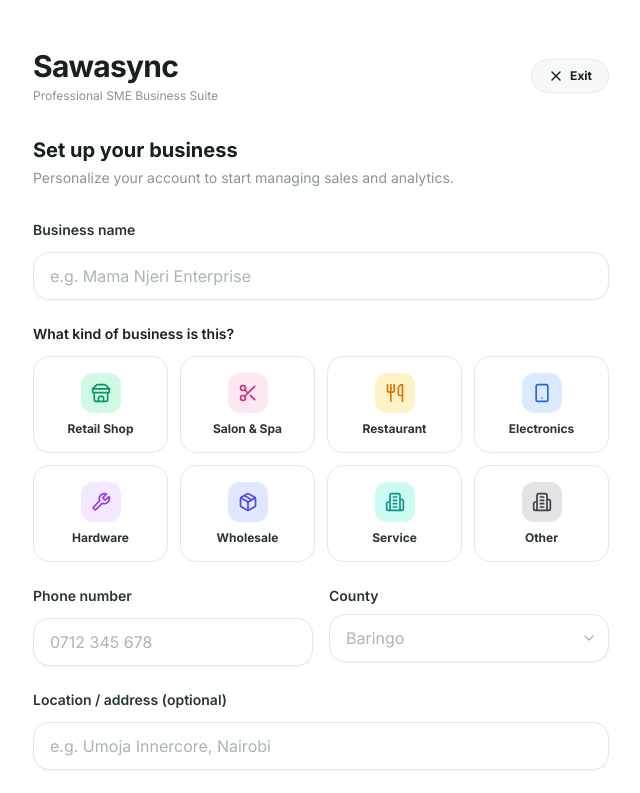
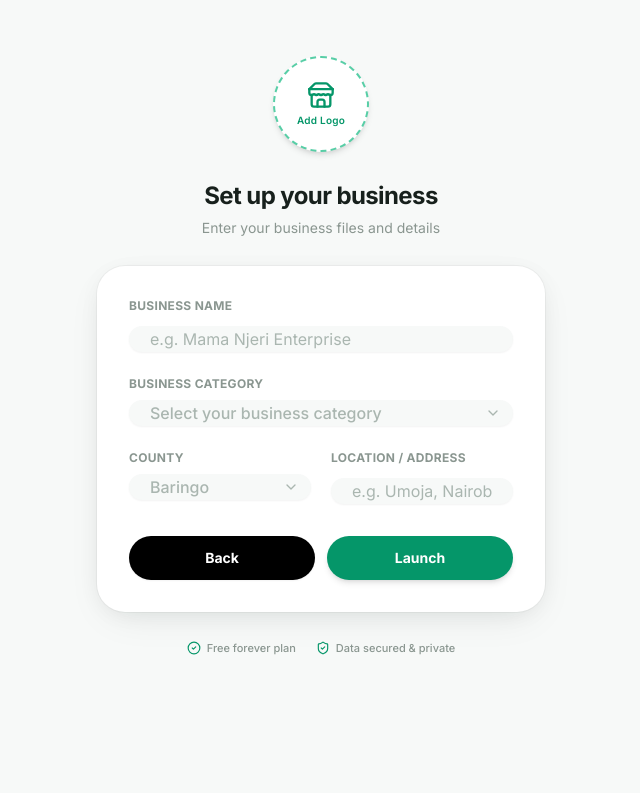
Before and after one commit to WatchDog386/Business-SME, a React (Vite) app in the folder frontend/: page /onboarding in a window 1280 px wide. Shown: the top 793 px of the page, without its empty margins (319-959 px from the left). Built offline with nearby package versions, Linux system fonts and the light colour scheme; sample sign-in values are in the browser's storage.

Commit message:
Polish onboarding page with M3 elevated card, logo upload, dropdowns; add Poppins font; business logo support in API

```diff
--- a/frontend/src/api/endpoints.ts
+++ b/frontend/src/api/endpoints.ts
@@ -65,6 +65,7 @@ export const businessesApi = {
     county?: string;
     currency?: string;
     timezone?: string;
+    logoUrl?: string;
   }) => api<Business>({ method: 'POST', url: '/businesses', data }),
   mine: () => api<Business[]>({ method: 'GET', url: '/businesses/mine' }),
   current: () => api<Business>({ method: 'GET', url: '/businesses/current' }),
--- a/frontend/src/features/auth/splash-page.tsx
+++ b/frontend/src/features/auth/splash-page.tsx
@@ -15,10 +15,10 @@ export function SplashPage() {
           alt="Biashara logo"
           className="relative h-44 w-44 object-contain"
         />
-        <h1 className="mt-4 text-xl font-bold tracking-tight text-gray-900 font-sans text-center">
+        <h1 className="mt-4 text-xl font-bold tracking-tight text-gray-900 font-poppins text-center">
           Professional Business Manager
         </h1>
-        <p className="mt-1 text-sm text-gray-500 font-sans text-center max-w-xs">
+        <p className="mt-1 text-sm text-gray-500 font-poppins text-center max-w-xs">
           Manage sales, inventory, customers, and reports effortlessly.
         </p>
       </div>
--- a/frontend/src/features/onboarding/onboarding-page.tsx
+++ b/frontend/src/features/onboarding/onboarding-page.tsx
@@ -3,19 +3,8 @@ import { zodResolver } from '@hookform/resolvers/zod';
 import { z } from 'zod';
 import { useMutation, useQueryClient } from '@tanstack/react-query';
 import { Navigate, useNavigate } from 'react-router-dom';
-import { useState } from 'react';
-import {
-  Scissors,
-  Store,
-  Utensils,
-  Car,
-  Wrench,
-  Smartphone,
-  Package,
-  Sparkles,
-  Building2,
-  X,
-} from 'lucide-react';
+import { useState, useRef } from 'react';
+import { Camera, Store, CheckCircle2, ShieldCheck } from 'lucide-react';
 import { businessesApi } from '@/api/endpoints';
 import { apiErrorMessage } from '@/api/client';
 import { useBusinessStore } from '@/stores/business';
@@ -27,45 +16,27 @@ import { Select } from '@/components/ui/select';
 import { Alert } from '@/components/ui/alert';
 import { PopupMessage } from '@/components/ui/popup-message';
 import { KENYAN_COUNTIES } from '@/lib/constants';
-import { cn } from '@/lib/utils';
-
-const businessTypeIcons: Record<string, typeof Store> = {
-  SALON: Scissors,
-  BARBERSHOP: Scissors,
-  BEAUTY: Sparkles,
-  RETAIL: Store,
-  BOUTIQUE: Store,
-  RESTAURANT: Utensils,
-  CAR_WASH: Car,
-  HARDWARE: Wrench,
-  ELECTRONICS: Smartphone,
-  WHOLESALE: Package,
-  MECHANIC: Wrench,
-  FUNDI: Wrench,
-  SERVICE: Building2,
-  OTHER: Building2,
-};
 
 const schema = z.object({
   name: z.string().min(2, 'Enter your business name.').max(150),
-  businessType: z.string().min(1, 'Select a business type.'),
+  businessType: z.string().min(1, 'Select a business category.'),
   customBusinessType: z.string().optional(),
-  phone: z.string().optional().or(z.literal('')),
   county: z.string().optional().or(z.literal('')),
   address: z.string().optional().or(z.literal('')),
+  logoUrl: z.string().optional(),
 });
 
 type FormValues = z.infer<typeof schema>;
 
-const options = [
-  { value: 'RETAIL', label: 'Retail Shop', activeClass: 'bg-emerald-600 text-white border-emerald-600 shadow-md', iconClass: 'bg-emerald-100 text-emerald-600' },
-  { value: 'SALON', label: 'Salon & Spa', activeClass: 'bg-pink-600 text-white border-pink-600 shadow-md', iconClass: 'bg-pink-100 text-pink-600' },
-  { value: 'RESTAURANT', label: 'Restaurant', activeClass: 'bg-amber-600 text-white border-amber-600 shadow-md', iconClass: 'bg-amber-100 text-amber-600' },
-  { value: 'ELECTRONICS', label: 'Electronics', activeClass: 'bg-blue-600 text-white border-blue-600 shadow-md', iconClass: 'bg-blue-100 text-blue-600' },
-  { value: 'HARDWARE', label: 'Hardware', activeClass: 'bg-purple-600 text-white border-purple-600 shadow-md', iconClass: 'bg-purple-100 text-purple-600' },
-  { value: 'WHOLESALE', label: 'Wholesale', activeClass: 'bg-indigo-600 text-white border-indigo-600 shadow-md', iconClass: 'bg-indigo-100 text-indigo-600' },
-  { value: 'SERVICE', label: 'Service', activeClass: 'bg-teal-600 text-white border-teal-600 shadow-md', iconClass: 'bg-teal-100 text-teal-600' },
-  { value: 'OTHER', label: 'Other', activeClass: 'bg-zinc-800 text-white border-zinc-800 shadow-md', iconClass: 'bg-zinc-200 text-zinc-700' },
+const categories = [
+  { value: 'RETAIL', label: 'Retail Shop & General Store' },
+  { value: 'SALON', label: 'Salon, Spa & Beauty' },
+  { value: 'RESTAURANT', label: 'Restaurant, Cafe & Bar' },
+  { value: 'ELECTRONICS', label: 'Electronics & Gadgets' },
+  { value: 'HARDWARE', label: 'Hardware & Construction' },
+  { value: 'WHOLESALE', label: 'Wholesale & Distribution' },
+  { value: 'SERVICE', label: 'Professional Services' },
+  { value: 'OTHER', label: 'Other Business Type' },
 ];
 
 export function OnboardingPage() {
@@ -75,6 +46,8 @@ export function OnboardingPage() {
   const selectBusiness = useBusinessStore((s) => s.selectBusiness);
   const token = useAuthStore((s) => s.token);
   const [error, setError] = useState<string | null>(null);
+  const [logoPreview, setLogoPreview] = useState<string | null>(null);
+  const fileInputRef = useRef<HTMLInputElement>(null);
 
   const {
     register,
@@ -89,14 +62,27 @@ export function OnboardingPage() {
 
   const selectedType = watch('businessType');
 
+  const handleImageChange = (e: React.ChangeEvent<HTMLInputElement>) => {
+    const file = e.target.files?.[0];
+    if (file) {
+      const reader = new FileReader();
+      reader.onloadend = () => {
+        const result = reader.result as string;
+        setLogoPreview(result);
+        setValue('logoUrl', result);
+      };
+      reader.readAsDataURL(file);
+    }
+  };
+
   const mutation = useMutation({
     mutationFn: (values: FormValues) =>
       businessesApi.create({
         name: values.name,
         businessType: values.businessType === 'OTHER' && values.customBusinessType ? values.customBusinessType : values.businessType,
-        phone: values.phone || undefined,
         county: values.county || undefined,
         address: values.address || undefined,
+        logoUrl: values.logoUrl || undefined,
         currency: 'KES',
         timezone: 'Africa/Nairobi',
       }),
@@ -113,12 +99,12 @@ export function OnboardingPage() {
   if (!token) return <Navigate to="/login" replace />;
 
   return (
-    <div className="min-h-screen bg-surface px-4 py-8 sm:py-12">
+    <div className="min-h-screen bg-surface-2 px-4 py-10 sm:py-14">
       <PopupMessage
         isOpen={mutation.isPending}
         type="loading"
         title="Setting up your business..."
-        message="Configuring Sawasync dashboard and tools."
+        message="Configuring your dashboard and tools."
       />
       <PopupMessage
         isOpen={Boolean(error)}
@@ -127,43 +113,60 @@ export function OnboardingPage() {
         message={error ?? undefined}
         onClose={() => setError(null)}
       />
-      <div className="mx-auto max-w-xl space-y-8">
-        {/* Header */}
-        <div className="flex items-center justify-between">
-          <div>
-            <h1 className="text-3xl font-extrabold tracking-tight text-foreground">Sawasync</h1>
-            <p className="mt-1 text-xs text-foreground-4">Professional SME Business Suite</p>
+      <div className="mx-auto w-full max-w-md space-y-7">
+        {/* Centered Logo Upload */}
+        <div className="flex justify-center">
+          <button
+            type="button"
+            onClick={() => fileInputRef.current?.click()}
+            className="group relative flex h-24 w-24 items-center justify-center overflow-hidden rounded-full border-2 border-dashed border-emerald-500/70 bg-white shadow-md transition-all hover:border-emerald-600 hover:shadow-lg active:scale-95"
+          >
+            {logoPreview ? (
+              <img src={logoPreview} alt="Business Logo" className="h-full w-full object-cover" />
+            ) : (
+              <div className="flex flex-col items-center justify-center gap-1 text-emerald-600">
+                <Store className="h-7 w-7" strokeWidth={2} />
+                <span className="text-[10px] font-semibold tracking-wide">Add Logo</span>
               </div>
-          <button
-            onClick={() => navigate('/dashboard')}
-            className="flex items-center gap-1.5 rounded-full bg-surface-2 px-4 py-2 text-xs font-bold text-foreground transition-colors hover:bg-surface-3 border border-edge"
-          >
-            <X className="h-4 w-4" />
-            <span>Exit</span>
+            )}
+            {logoPreview && (
+              <span className="absolute bottom-0 right-0 flex h-7 w-7 items-center justify-center rounded-full bg-emerald-600 shadow ring-2 ring-white">
+                <Camera className="h-3.5 w-3.5 text-white" />
+              </span>
+            )}
           </button>
+          <input
+            ref={fileInputRef}
+            type="file"
+            accept="image/*"
+            onChange={handleImageChange}
+            className="hidden"
+          />
         </div>
 
-        <div>
-          <h2 className="text-xl font-bold text-foreground">Set up your business</h2>
-          <p className="mt-1 text-sm text-foreground-4">
-            Personalize your account to start managing sales and analytics.
-          </p>
+        {/* Centered Header */}
+        <div className="space-y-1.5 text-center">
+          <h1 className="text-2xl font-extrabold tracking-tight text-foreground">Set up your business</h1>
+          <p className="text-xs sm:text-sm text-foreground-4">Enter your business files and details</p>
         </div>
 
         {error && <Alert variant="error">{error}</Alert>}
 
+        {/* Elevated Setup Card — M3 style */}
         <form
-          className="space-y-6"
           onSubmit={handleSubmit((values) => mutation.mutate(values))}
           noValidate
         >
+          <div className="rounded-[28px] bg-surface p-6 sm:p-8 shadow-[0_4px_24px_-6px_rgba(23,32,28,0.08),0_12px_40px_-12px_rgba(23,32,28,0.10)] ring-1 ring-black/[0.04] space-y-6">
             <div className="space-y-2">
-            <Label htmlFor="name">Business name</Label>
+              <Label htmlFor="name" className="text-xs font-bold uppercase tracking-wide text-foreground-4">
+                Business name
+              </Label>
               <Input
                 id="name"
                 placeholder="e.g. Mama Njeri Enterprise"
                 aria-invalid={errors.name ? true : undefined}
-              className="h-12 rounded-2xl px-4 text-base"
+                className="h-13 rounded-2xl px-5 text-base bg-surface-2 border-transparent focus:border-emerald-600 focus:bg-surface hover:bg-zinc-50 transition-colors"
                 {...register('name')}
               />
               {errors.name && (
@@ -171,70 +174,50 @@ export function OnboardingPage() {
               )}
             </div>
 
-          <div className="space-y-3">
-            <span className="block text-sm font-semibold text-foreground">
-              What kind of business is this?
-            </span>
-            <div className="grid grid-cols-2 gap-3 sm:grid-cols-4">
-              {options.map((option) => {
-                const IconComponent = businessTypeIcons[option.value] || Building2;
-                const isSelected = selectedType === option.value;
-                return (
-                  <button
-                    key={option.value}
-                    type="button"
-                    onClick={() => setValue('businessType', option.value, { shouldValidate: true })}
-                    className={cn(
-                      'flex flex-col items-center justify-center gap-2 rounded-2xl border p-4 text-center transition-all duration-150',
-                      isSelected
-                        ? option.activeClass + ' ring-2 ring-offset-2 ring-accent'
-                        : 'border-edge bg-surface text-foreground-2 hover:border-accent-border hover:bg-surface-2',
-                    )}
+            <div className="space-y-2">
+              <Label htmlFor="businessType" className="text-xs font-bold uppercase tracking-wide text-foreground-4">
+                Business category
+              </Label>
+              <Select
+                id="businessType"
+                placeholder="Select your business category"
+                className="h-13 rounded-2xl px-5 text-base bg-surface-2 border-transparent focus:border-emerald-600 focus:bg-surface hover:bg-zinc-50 transition-colors w-full font-medium"
+                {...register('businessType')}
               >
-                    <span className={cn('flex h-10 w-10 items-center justify-center rounded-xl', isSelected ? 'bg-white/20 text-white' : option.iconClass)}>
-                      <IconComponent className="h-5 w-5" />
-                    </span>
-                    <span className="text-xs font-bold leading-tight">{option.label}</span>
-                  </button>
-                );
-              })}
-            </div>
+                {categories.map((cat) => (
+                  <option key={cat.value} value={cat.value}>
+                    {cat.label}
+                  </option>
+                ))}
+              </Select>
               {errors.businessType && (
-              <p className="mt-1 text-xs text-danger">
-                {errors.businessType.message}
-              </p>
+                <p className="mt-1 text-xs text-danger">{errors.businessType.message}</p>
               )}
             </div>
 
             {selectedType === 'OTHER' && (
               <div className="space-y-2 animate-fade-in">
-              <Label htmlFor="customBusinessType">Specify your business type</Label>
+                <Label htmlFor="customBusinessType" className="text-xs font-bold uppercase tracking-wide text-foreground-4">
+                  Specify your business category
+                </Label>
                 <Input
                   id="customBusinessType"
                   placeholder="e.g. Agrovet & Farm Inputs"
-                className="h-12 rounded-2xl px-4 text-base"
+                  className="h-13 rounded-2xl px-5 text-base bg-surface-2 border-transparent focus:border-emerald-600 focus:bg-surface hover:bg-zinc-50 transition-colors"
                   {...register('customBusinessType')}
                 />
               </div>
             )}
 
-          <div className="grid grid-cols-1 gap-4 sm:grid-cols-2">
+            <div className="grid grid-cols-1 gap-5 sm:grid-cols-2">
               <div className="space-y-2">
-              <Label htmlFor="phone">Phone number</Label>
-              <Input
-                id="phone"
-                type="tel"
-                placeholder="0712 345 678"
-                className="h-12 rounded-2xl px-4 text-base"
-                {...register('phone')}
-              />
-            </div>
-            <div className="space-y-2">
-              <Label htmlFor="county">County</Label>
+                <Label htmlFor="county" className="text-xs font-bold uppercase tracking-wide text-foreground-4">
+                  County
+                </Label>
                 <Select
                   id="county"
-                placeholder="Select your county"
-                className="h-12 rounded-2xl px-4 text-base"
+                  placeholder="Select county"
+                  className="h-13 rounded-2xl px-5 text-base bg-surface-2 border-transparent focus:border-emerald-600 focus:bg-surface hover:bg-zinc-50 transition-colors font-medium"
                   {...register('county')}
                 >
                   {KENYAN_COUNTIES.map((county) => (
@@ -244,32 +227,49 @@ export function OnboardingPage() {
                   ))}
                 </Select>
               </div>
-          </div>
-
               <div className="space-y-2">
-            <Label htmlFor="address">Location / address (optional)</Label>
+                <Label htmlFor="address" className="text-xs font-bold uppercase tracking-wide text-foreground-4">
+                  Location / address
+                </Label>
                 <Input
                   id="address"
-              placeholder="e.g. Umoja Innercore, Nairobi"
-              className="h-12 rounded-2xl px-4 text-base"
+                  placeholder="e.g. Umoja, Nairobi"
+                  className="h-13 rounded-2xl px-5 text-base bg-surface-2 border-transparent focus:border-emerald-600 focus:bg-surface hover:bg-zinc-50 transition-colors"
                   {...register('address')}
                 />
               </div>
-
-          <div className="flex items-center justify-between gap-3 rounded-2xl bg-surface-2 px-5 py-4 text-xs font-semibold text-foreground-3 border border-edge">
-            <span>Currency: <strong className="text-foreground">Kenyan Shilling (KES)</strong></span>
-            <span>Timezone: <strong className="text-foreground">Africa/Nairobi</strong></span>
             </div>
 
+            <div className="grid grid-cols-2 gap-3 pt-2">
+              <Button
+                type="button"
+                onClick={() => navigate(-1)}
+                className="rounded-full bg-black text-white hover:bg-zinc-800 h-11 font-bold shadow-sm"
+              >
+                Back
+              </Button>
               <Button
                 type="submit"
-            size="lg"
-            className="w-full rounded-full h-12 text-base font-bold shadow-md"
+                className="rounded-full bg-emerald-600 hover:bg-emerald-700 text-white h-11 font-bold shadow-md"
                 loading={mutation.isPending}
               >
-            Complete Setup & Launch
+                Launch
               </Button>
+            </div>
+          </div>
         </form>
+
+        {/* Trust Footer */}
+        <div className="flex items-center justify-center gap-5 pb-2 text-[11px] font-medium text-foreground-4">
+          <span className="flex items-center gap-1.5">
+            <CheckCircle2 className="h-3.5 w-3.5 text-emerald-600" />
+            Free forever plan
+          </span>
+          <span className="flex items-center gap-1.5">
+            <ShieldCheck className="h-3.5 w-3.5 text-emerald-600" />
+            Data secured &amp; private
+          </span>
+        </div>
       </div>
     </div>
   );
--- a/frontend/src/index.css
+++ b/frontend/src/index.css
@@ -1,4 +1,5 @@
-@import url('https://fonts.googleapis.com/css2?family=Inter:wght@400;500;600;700&family=Roboto:wght@400;500;700&display=swap');
+@import url('https://fonts.googleapis.com/css2?family=Poppins:wght@400;500;600;700&display=swap');
+@import url('https://fonts.googleapis.com/css2?family=Inter:wght@400;500;600;700&family=Quicksand:wght@500;600;700&family=Nunito:wght@600;700;800&family=Roboto:wght@400;500;700&display=swap');
 
 @tailwind base;
 @tailwind components;
--- a/frontend/tailwind.config.js
+++ b/frontend/tailwind.config.js
@@ -81,8 +81,10 @@ export default {
         },
       },
       fontFamily: {
-        sans: ['Inter', 'Roboto', 'system-ui', '-apple-system', 'BlinkMacSystemFont', 'Segoe UI', 'sans-serif'],
-        display: ['Inter', 'Roboto', 'system-ui', 'sans-serif'],
+        sans: ['Poppins', 'Quicksand', 'Inter', 'Roboto', 'system-ui', 'sans-serif'],
+        display: ['Poppins', 'Quicksand', 'Inter', 'system-ui', 'sans-serif'],
+        poppins: ['Poppins', 'sans-serif'],
+        quicksand: ['Quicksand', 'sans-serif'],
       },
       boxShadow: {
         soft: '0 1px 3px 0 rgb(20 40 30 / 0.04), 0 4px 12px -4px rgb(20 40 30 / 0.06)',
```
Also changed, not shown: 2 other files (tests, documents, lock files or other folders). Lines whose indentation alone changed are shown as unchanged.
